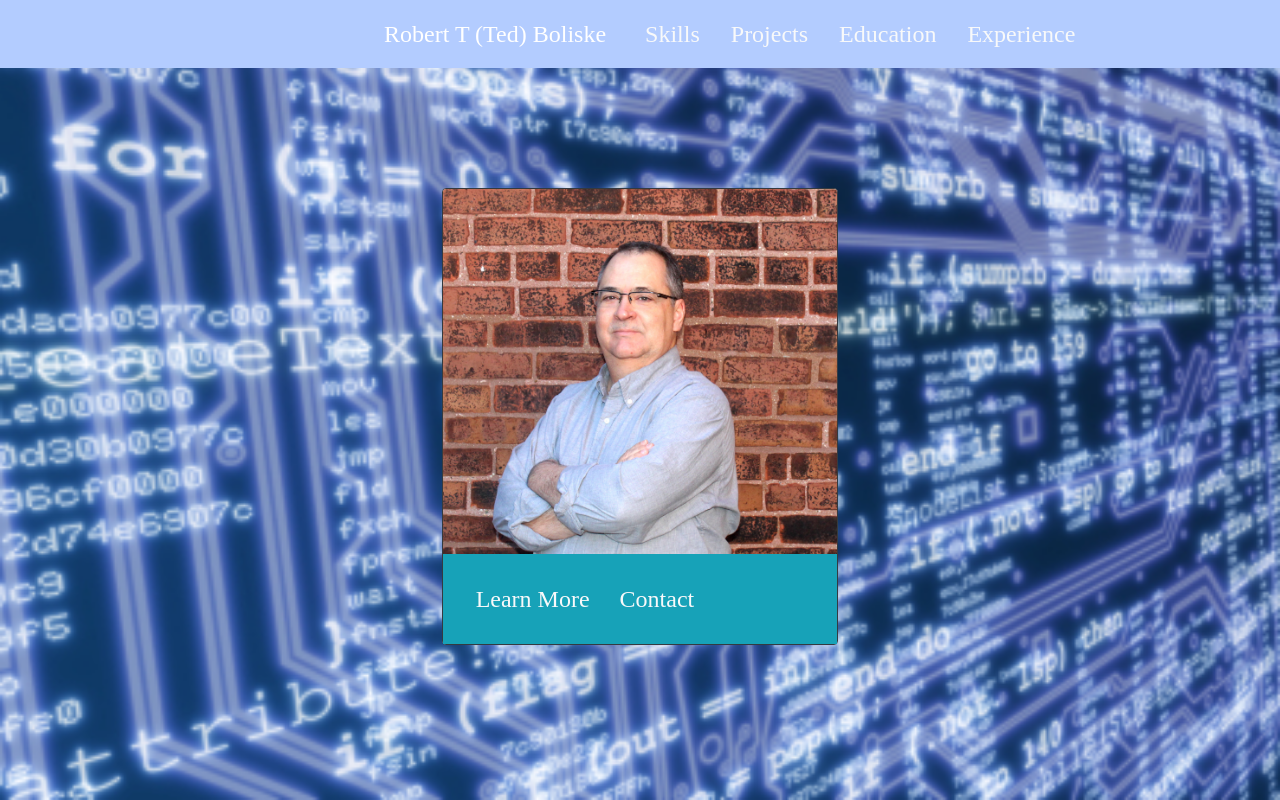
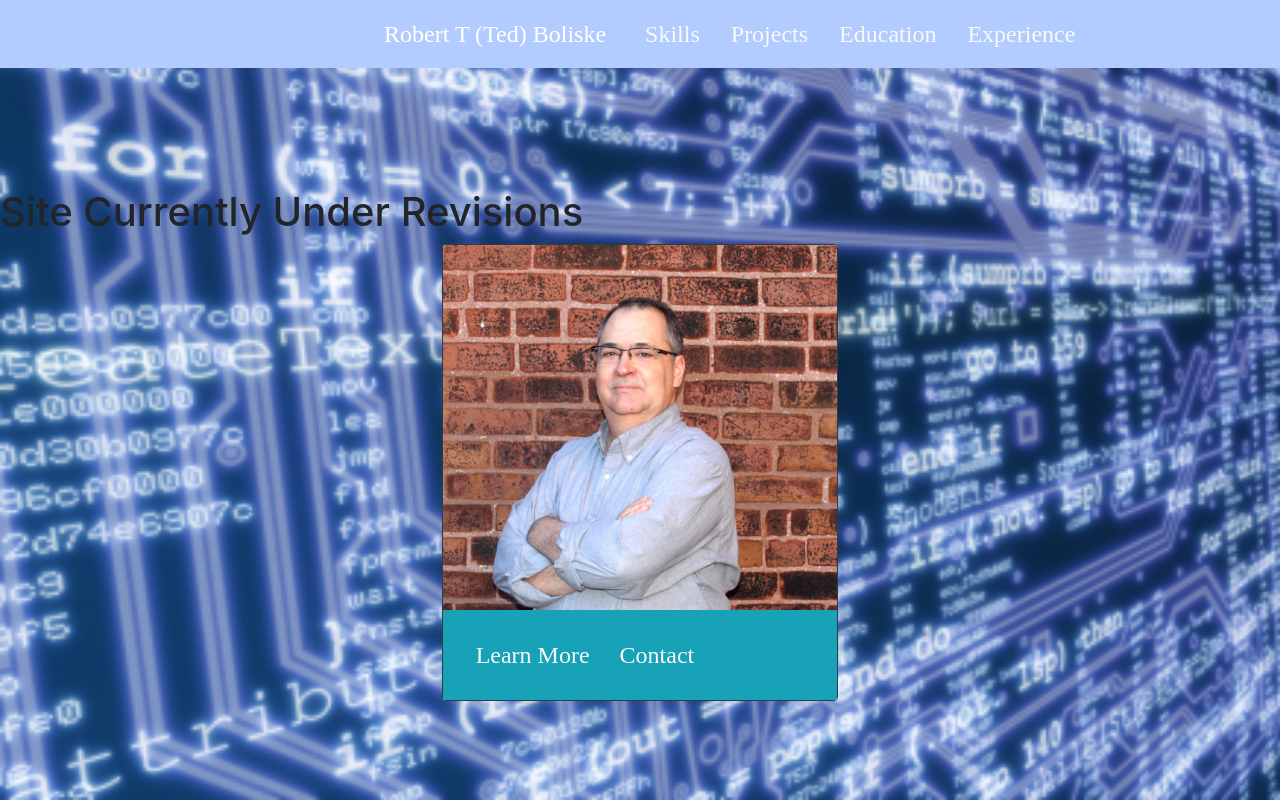
Before and after one commit to RTBoliske/RTBoliske.github.io, a plain HTML site: page index.html in a window 1280 px wide. Drawn offline with nearby package versions, Linux system fonts and the light colour scheme.

Commit message:
Update index.html

```diff
--- a/index.html
+++ b/index.html
@@ -41,6 +41,7 @@
         <div class="view" style="background-image: url('images/abstract_code02.jpg');">
             <div class="container-fluid">
                 <div class="row" id="aboutCard">
+                    <h1>Site Currently Under Revisions</h1>
                     <div class="col-lg-4 col-md-4 offset-4 col-sm-12">
                         <div id="about-me" class="card border-dark">
                             <img class="card-img-top" src="images/TedBoliskeHeadshot.jpg" alt="Ted Boliske">
```
